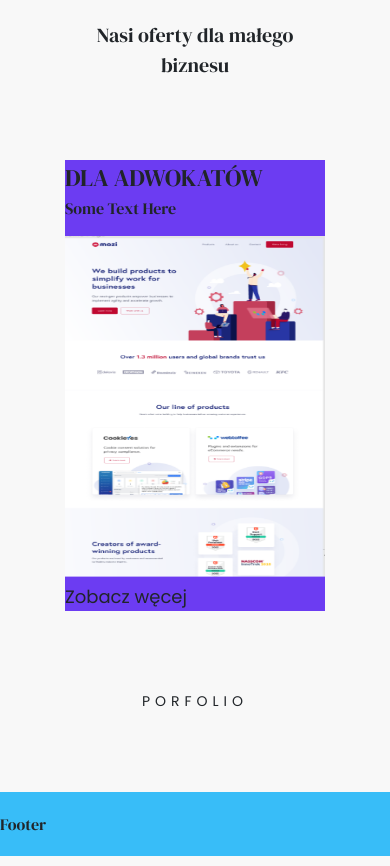
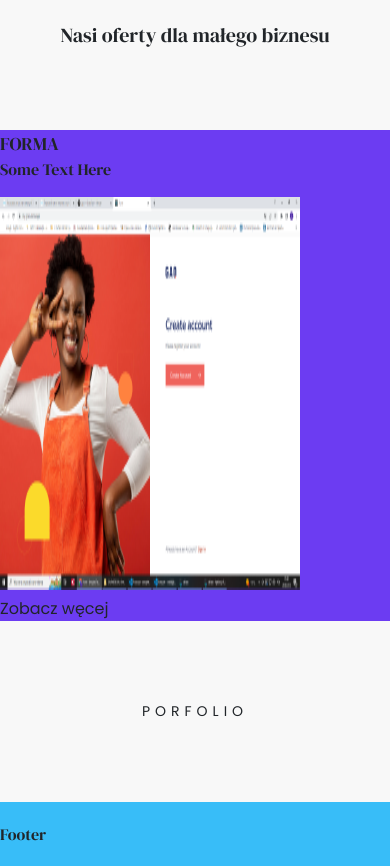
Before and after one commit to igorraknorwid/mida, a Next.js app: page / in a window 390 px wide. Shown: the part 2724-3590 px from the top of the page. Built offline with nearby package versions, Linux system fonts and the light colour scheme.

Commit message:
slider 2

```diff
--- a/components/Portfolio.tsx
+++ b/components/Portfolio.tsx
@@ -8,7 +8,7 @@ export default function Portfolio() {
   const [pages, setPages] = React.useState(3);
   React.useEffect(() => {
     console.log("PORTFOLIO", window.innerWidth);
-    if (window.innerWidth > 640) {
+    if (window.innerWidth > 768) {
       setPages(3);
       setIsVisible(true);
     } else {
@@ -18,7 +18,7 @@ export default function Portfolio() {
   }, []);
 
   return (
-    <div className='w-4/6  m-auto  flex justify-center items-center flex-col'>
+    <div className='w-full  lg:w-5/6 xl:w-4/6  m-auto  flex justify-center items-center flex-col'>
       <h3 className='text-center darkColor leading-normal font-medium text-5xl mb-1 mt-20 '>
         Portfolio
       </h3>
--- a/components/Slider.tsx
+++ b/components/Slider.tsx
@@ -26,9 +26,9 @@ export default function Slider({ pages }: ISlider) {
     },
     {
       id: 2,
-      title: "Dla adwokatów",
+      title: "Forma",
       text: "Some Text Here",
-      src: "/images/1.png",
+      src: "/images/2.png",
       isHover: false,
       bg: "rgba(89, 34, 241, 0.884)",
     },
@@ -93,7 +93,7 @@ export default function Slider({ pages }: ISlider) {
           );
         }}
       >
-        <div className='title text-2xl uppercase leading-normal'>
+        <div className='title text-lg xl:text-2xl uppercase leading-normal'>
           {el.title}
         </div>
 
@@ -109,7 +109,9 @@ export default function Slider({ pages }: ISlider) {
         </div>
         <button
           className={
-            el.isHover ? "btn text-lg poppins" : "btn2 text-lg poppins"
+            el.isHover
+              ? "btn text-base  xl:text-lg poppins"
+              : "btn2 text-base   xl:text-lg poppins"
           }
         >
           <Link href='/realizacie'>Zobacz węcej</Link>
```
Also changed, not shown: public/images/2.png.
